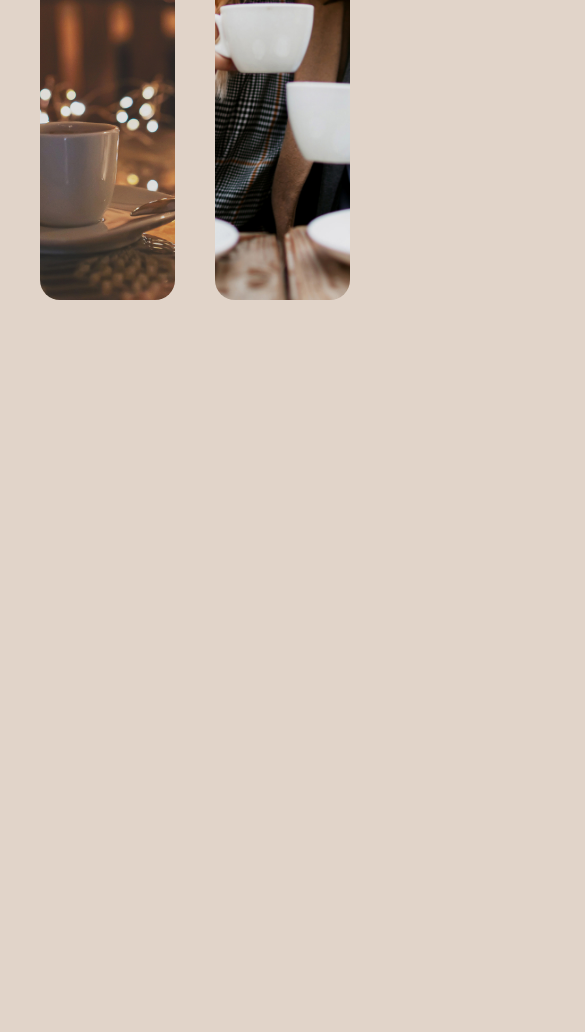
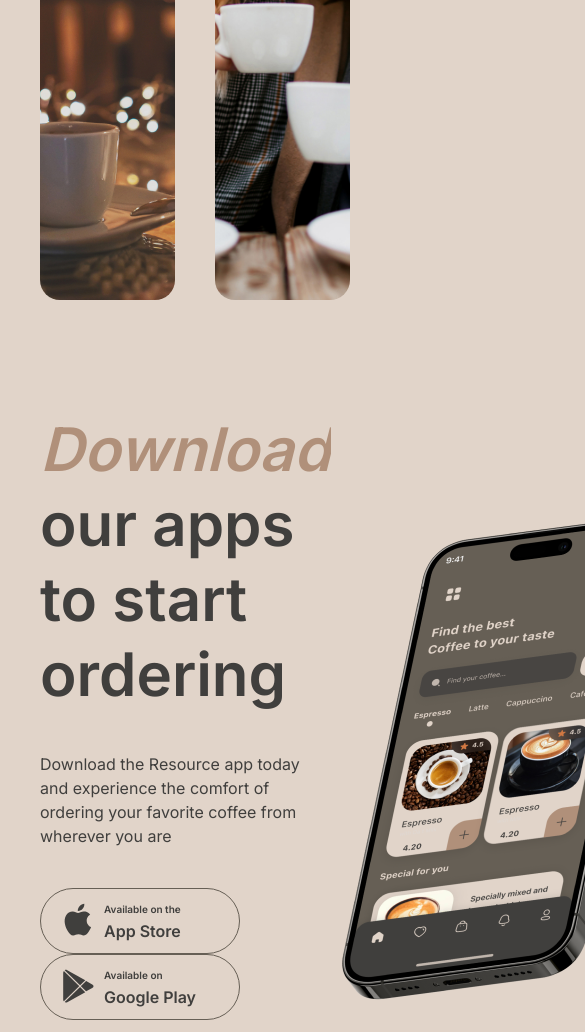
Before and after one commit to Matuxa1503/rsSchool-st1-2024, a plain HTML site: page coffee-house/index.html in a window 390 px wide. Shown: the part 4045-5077 px from the top of the page, 585 px wide, since content can reach past the window. Before the commit the page ends 4345 px from the top, so only its background shows below. Drawn offline with nearby package versions, Linux system fonts and the light colour scheme; files that its build step writes are made by us from their sources.

Commit message:
feat: added new section mobileApp, imgs and styles

```diff
--- a/coffee-house/index.html
+++ b/coffee-house/index.html
@@ -109,6 +109,59 @@
 					</div>
 				</div>
 			</section> <!-- /about -->
+
+			<section class="mobileApp margin-section">
+				<div class="mobileApp__info">
+					<h2 class="mobileApp__title"><i>Download</i> our apps to start ordering</h2>
+					<p class="mobileApp__text">Download the Resource app today and experience the comfort of ordering your favorite coffee from wherever you are</p>
+					<a href="#" class="mobileApp__link">
+						<div class="link__wrapper">
+							<div class="link__icon">
+								<svg xmlns="http://www.w3.org/2000/svg" width="36" height="36" viewBox="0 0 36 36" fill="none">
+									<path
+										d="M26.7073 18.6307C26.6704 14.6324 30.065 12.6872 30.2203 12.5966C28.2977 9.86366 25.3178 9.49026 24.2707 9.46048C21.7679 9.20369 19.3403 10.9206 18.0654 10.9206C16.765 10.9206 14.8017 9.48529 12.6858 9.52747C9.96293 9.56841 7.41566 11.1055 6.0186 13.4923C3.13542 18.359 5.28572 25.5108 8.04802 29.4446C9.42981 31.3712 11.0444 33.5223 13.1578 33.4466C15.2254 33.3635 15.9978 32.1614 18.4929 32.1614C20.9651 32.1614 21.6903 33.4466 23.8457 33.3983C26.0647 33.3635 27.4618 31.463 28.7952 29.519C30.392 27.3108 31.0333 25.1362 31.0588 25.0245C31.0066 25.0071 26.7493 23.4229 26.7073 18.6307Z"
+										fill="#403F3D" />
+									<path
+										d="M22.6357 6.87268C23.7477 5.51675 24.5086 3.67205 24.2974 1.80005C22.6879 1.86952 20.675 2.88554 19.5159 4.21169C18.4903 5.38029 17.5742 7.29571 17.8109 9.097C19.6189 9.2285 21.4753 8.20752 22.6357 6.87268Z"
+										fill="#403F3D" />
+								</svg>
+							</div>
+							<div class="link__text">
+								<span>Available on the</span>
+								<p> App Store</p>
+							</div>
+						</div>
+					</a>
+					<a href="#" class="mobileApp__link">
+						<div class="link__wrapper">
+							<div class="link__icon">
+								<svg xmlns="http://www.w3.org/2000/svg" width="36" height="36" viewBox="0 0 36 36" fill="none">
+									<path
+										d="M3.7558 3.20297C3.39335 3.57289 3.18359 4.14884 3.18359 4.89471V31.4994C3.18359 32.2453 3.39335 32.8212 3.7558 33.1911L3.84525 33.2723L19.1359 18.37V18.0181L3.84525 3.11575L3.7558 3.20297Z"
+										fill="#403F3D" />
+									<path
+										d="M26.0776 23.34L20.9863 18.37V18.0181L26.0837 13.0482L26.1979 13.1128L32.2345 16.4617C33.9573 17.4121 33.9573 18.976 32.2345 19.9324L26.1979 23.2753L26.0776 23.34Z"
+										fill="#403F3D" />
+									<path
+										d="M25.2733 24.2007L20.0617 19.1195L4.68164 34.1166C5.25384 34.7031 6.18695 34.7737 7.24807 34.1873L25.2733 24.2007Z"
+										fill="#403F3D" />
+									<path
+										d="M25.2733 12.1876L7.24807 2.20103C6.18695 1.62058 5.25384 1.69125 4.68164 2.27772L20.0617 17.2688L25.2733 12.1876Z"
+										fill="#403F3D" />
+								</svg>
+							</div>
+							<div class="link__text">
+								<span>Available on</span>
+								<p>Google Play</p>
+							</div>
+						</div>
+
+					</a>
+				</div>
+				<div class="mobileApp__img">
+					<img src="src/img/mobileApp/mobileScreens.png" alt="">
+				</div>
+			</section> <!-- /mobileApp -->
 		</main>
 	</div> <!-- /wrapper -->
 </body>
--- /dev/null
+++ b/coffee-house/src/scss/layout/_mobileApp.scss
@@ -0,0 +1,69 @@
+.mobileApp {
+	display: flex;
+	justify-content: space-between;
+	align-items: center;
+	&__info {
+		width: 630px;
+	}
+
+	&__title {
+		@extend %heading-2;
+		color: $text-darkColor;
+
+		& i {
+			color: $text-accentColor;
+		}
+	}
+
+	&__text {
+		@extend %body-textMedium;
+		color: $text-darkColor;
+		margin: 40px 0;
+	}
+
+	&__link {
+		display: inline-block;
+		width: 200px;
+		border: 1px solid $border-darkColor;
+		border-radius: 100px;
+		margin-right: 20px;
+
+		&:last-child {
+			margin-right: 0;
+		}
+	}
+}
+
+.link__wrapper {
+	display: flex;
+	width: 200px;
+	height: 64px;
+	border-radius: 100px;
+	gap: 8px;
+	align-items: center;
+	padding: 9px 19px;
+	color: $text-darkColor;
+	transition: all 0.7s ease;
+
+	&:hover svg path {
+		fill: $text-lightColor;
+	}
+
+	&:hover {
+		color: $text-lightColor;
+		background-color: $border-darkColor;
+	}
+}
+
+.link__icon svg path {
+	transition: all 0.7s ease;
+}
+
+.link__text {
+	@extend %link-button-style;
+	margin-top: -5px;
+
+	& span {
+		@extend %body-textCaption;
+	}
+}
--- a/coffee-house/src/scss/main.scss
+++ b/coffee-house/src/scss/main.scss
@@ -4,4 +4,5 @@
 @import 'layout/enjoy';
 @import 'layout/favCoffee';
 @import 'layout/about';
+@import 'layout/mobileApp';
 @import 'pages/menu';
```
Also changed, not shown: coffee-house/src/img/mobileApp/mobileScreens.png (added), 1 other file.
